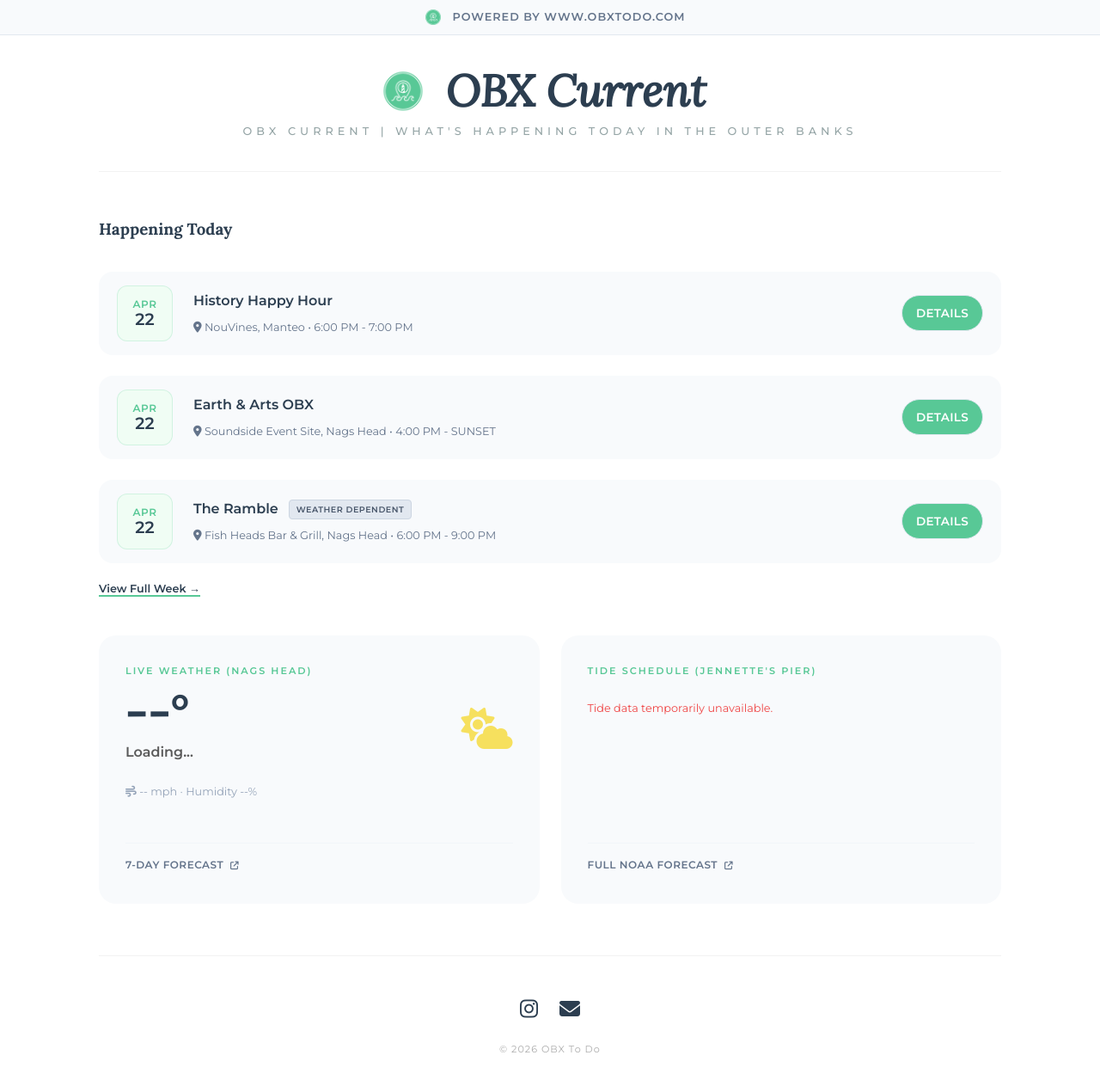
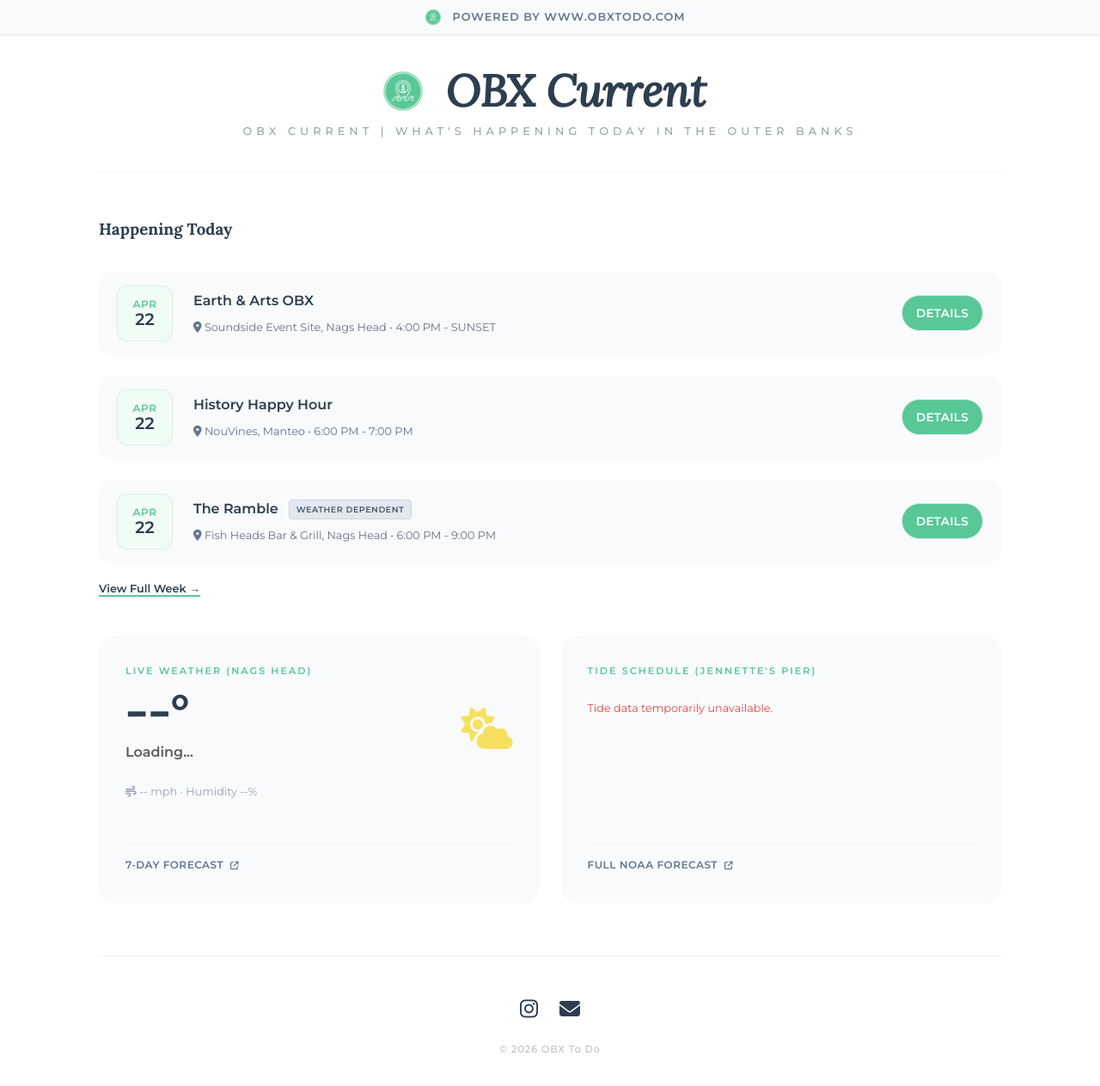
Before and after one commit to obxtodo/obxcurrent.com, a Jekyll site: the page built from index.html, in a window 1280 px wide and 1331 px high. Shown: the top 1263 px of the window at 86% size. Built offline with Jekyll 4.4.1, drawn with Linux system fonts in a browser that asks for light colours; part of the change alters nothing that is shown.

```diff
--- a/_data/events.yml
+++ b/_data/events.yml
@@ -1,29 +1,30 @@
-
 - name: "Family Night Fun"
   date: 2026-04-21
   time: "4:30 PM - 6:30 PM"
   location: "Kill Devil Hills Library"
   link: "https://www.facebook.com/events/2473439533078641"
-
+  sort_id: 202604211630
 
 - name: "Springing & Spritzing into Summer!"
   date: 2026-04-21
   time: "4:00 PM - 6:00 PM"
   location: "The Cottage Shop, Nags Head"
   link: "https://www.facebook.com/events/2156054365224722"
+  sort_id: 202604211600
 
+- name: "Earth & Arts OBX"
+  date: 2026-04-22
+  time: "4:00 PM - SUNSET"
+  location: "Soundside Event Site, Nags Head"
+  link: "https://nouvines.com/events"
+  sort_id: 202604221600
 
 - name: "History Happy Hour"
   date: 2026-04-22
   time: "6:00 PM - 7:00 PM"
   location: "NouVines, Manteo"
   link: "https://nouvines.com/events"
-
-- name: "Earth & Arts OBX"
-  date: 2026-04-22
-  time: "4:00 PM - SUNSET"
-  location: "Soundside Event Site, Nags Head"
-  link: "https://nouvines.com/events"
+  sort_id: 202604221800
 
 - name: "The Ramble"
   date: 2026-04-22
@@ -31,6 +32,14 @@
   other: "Weather Dependent"
   location: "Fish Heads Bar & Grill, Nags Head"
   link: "https://outerbanksthisweek.com/fishheads/events/ramble"
+  sort_id: 202604221800
+
+- name: "Spring Soirée @ The French Door"
+  date: 2026-04-23
+  time: "1:00 PM - 6:00 PM"
+  location: "The French Door, Nags Head"
+  link: "https://www.instagram.com/p/DXMMWjRDskT/"
+  sort_id: 202604231300
 
 - name: "Adam Nixon"
   date: 2026-04-23
@@ -38,7 +47,7 @@
   other: "Weather Dependent"
   location: "Fish Heads Bar & Grill, Nags Head"
   link: "https://outerbanksthisweek.com/fishheads/events/adam-nixon"
-
+  sort_id: 202604231800
 
 - name: "Jackie Burns"
   date: 2026-04-24
@@ -46,7 +55,36 @@
   other: "Weather Dependent"
   location: "Fish Heads Bar & Grill, Nags Head"
   link: "https://outerbanksthisweek.com/fishheads/events/jackie-burns"
+  sort_id: 202604241800
 
+- name: "GOODBYE ALIBI"
+  date: 2026-04-24
+  time: "6:30 PM - 9:30 PM"
+  location: "Outer Banks Brewing Station, Kill Devil Hills"
+  link: "https://www.obbrewing.com/events/goodbye-alibi"
+  sort_id: 202604241830
+
+- name: "Ocracoke Earth Day Celebration"
+  date: 2026-04-24
+  end_date: 2026-04-26
+  time: "7:00 PM"
+  location: "Ocracoke"
+  link: "https://www.ocracokealive.org/earthday.html"
+  sort_id: 202604241900
+
+- name: "Independent Bookstore Day"
+  date: 2026-04-25
+  time: "9:00 AM - 5:00 PM"
+  location: "Downtown Books, Manteo"
+  link: "https://www.instagram.com/p/DW9opyFkTGq/"
+  sort_id: 202604250900
+
+- name: "GET SCONED AND DYE Make-Your-Own Tie-Dye Session"
+  date: 2026-04-25
+  time: "11:00 AM"
+  location: "OBX Wake & Take, Nags Head"
+  link: "https://www.facebook.com/events/1932129197667393"
+  sort_id: 202604251100
 
 - name: "Micah Iverson"
   date: 2026-04-25
@@ -54,7 +92,21 @@
   other: "Weather Dependent"
   location: "Fish Heads Bar & Grill, Nags Head"
   link: "https://outerbanksthisweek.com/fishheads/events/micah-iverson"
+  sort_id: 202604251800
 
+- name: "Surfing for Autism Percent Day @ Whalehead Brewery"
+  date: 2026-04-25
+  time: "ALL DAY"
+  location: "Whalehead Brewery, Corolla"
+  link: "https://www.instagram.com/p/DXaAbdwFTEW/"
+  sort_id: 202604250000
+
+- name: "Skate! Kitty Hawk"
+  date: 2026-04-26
+  time: "12:00 PM - 2:00 PM"
+  location: "Kitty Hawk Skate Park"
+  link: "https://www.facebook.com/KittyHawkPolice/posts/-time-to-hit-the-pavement-the-kitty-hawk-police-department-invites-you-to-the-6t/1247190180892784/"
+  sort_id: 202604261200
 
 - name: "Phil Watson"
   date: 2026-04-26
@@ -62,7 +114,14 @@
   other: "Weather Dependent"
   location: "Fish Heads Bar & Grill, Nags Head"
   link: "https://outerbanksthisweek.com/fishheads/events/phil-watson"
+  sort_id: 202604261800
 
+- name: "The Brothers Comatose - Bluegrass Island Nights"
+  date: 2026-04-28
+  time: "6:30 PM - 9:30 PM"
+  location: "Roanoke Island Festival Park, Manteo"
+  link: "https://www.roanokeisland.com/news/events/brothers-comatose-bluegrass-island-nights"
+  sort_id: 202604281830
 
 - name: "The Walking Dolphins"
   date: 2026-04-29
@@ -70,7 +129,7 @@
   other: "Weather Dependent"
   location: "Fish Heads Bar & Grill, Nags Head"
   link: "https://outerbanksthisweek.com/fishheads/events/walking-dolphins"
-
+  sort_id: 202604291800
 
 - name: "Graham Outten"
   date: 2026-04-30
@@ -78,7 +137,15 @@
   other: "Weather Dependent"
   location: "Fish Heads Bar & Grill, Nags Head"
   link: "https://outerbanksthisweek.com/fishheads/events/graham-outten-live"
+  sort_id: 202604301800
 
+- name: "OBX Rod & Custom Festival"
+  date: 2026-04-30
+  end_date: 2026-05-02
+  time: "10:00 AM - 6:00 PM"
+  location: "Soundside Event Site, Nags Head"
+  link: "https://obxrodandcustomfestival.com/"
+  sort_id: 202604301000
 
 - name: "Bryan Campbell"
   date: 2026-05-01
@@ -86,7 +153,7 @@
   other: "Weather Dependent"
   location: "Fish Heads Bar & Grill, Nags Head"
   link: "https://outerbanksthisweek.com/fishheads/events/bryan-campbell"
-
+  sort_id: 202605011800
 
 - name: "Adam Nixon"
   date: 2026-05-02
@@ -94,7 +161,7 @@
   other: "Weather Dependent"
   location: "Fish Heads Bar & Grill, Nags Head"
   link: "https://outerbanksthisweek.com/fishheads/events/adam-nixon"
-
+  sort_id: 202605021800
 
 - name: "Suzie Jacuzzi"
   date: 2026-05-03
@@ -102,7 +169,7 @@
   other: "Weather Dependent"
   location: "Fish Heads Bar & Grill, Nags Head"
   link: "https://outerbanksthisweek.com/fishheads/events/suzie-jacuzzi"
-
+  sort_id: 202605031800
 
 - name: "TV 3 (Tom Vinick)"
   date: 2026-05-06
@@ -110,7 +177,7 @@
   other: "Weather Dependent"
   location: "Fish Heads Bar & Grill, Nags Head"
   link: "https://outerbanksthisweek.com/fishheads/events/tv-3-tom-vinick"
-
+  sort_id: 202605061800
 
 - name: "Brad Privott"
   date: 2026-05-07
@@ -118,7 +185,14 @@
   other: "Weather Dependent"
   location: "Fish Heads Bar & Grill, Nags Head"
   link: "https://outerbanksthisweek.com/fishheads/events/brad-privott"
+  sort_id: 202605071800
 
+- name: "Dare County KidsFest"
+  date: 2026-05-08
+  time: "9:30 AM - 12:30 PM"
+  location: "Roanoke Island Festival Park, Manteo"
+  link: "https://www.roanokeisland.com/news/events/kidsfest-0"
+  sort_id: 202605080930
 
 - name: "Micah Iverson"
   date: 2026-05-08
@@ -126,7 +200,21 @@
   other: "Weather Dependent"
   location: "Fish Heads Bar & Grill, Nags Head"
   link: "https://outerbanksthisweek.com/fishheads/events/micah-iverson"
+  sort_id: 202605081800
 
+- name: "Artrageous Kids Art Festival"
+  date: 2026-05-09
+  time: "10:00 AM - 2:00 PM"
+  location: "Dowdy Park, Nags Head"
+  link: "https://www.darearts.org/artrageous"
+  sort_id: 202605091000
+
+- name: "Michael Cleveland & Flamekeeper - Bluegrass Island Nights"
+  date: 2026-05-09
+  time: "6:30 PM - 9:30 PM"
+  location: "Roanoke Island Festival Park, Manteo"
+  link: "https://www.roanokeisland.com/news/events/michael-cleveland-flamekeeper-bluegrass-island-nights"
+  sort_id: 202605091830
 
 - name: "Brooke & Nick"
   date: 2026-05-09
@@ -134,7 +222,7 @@
   other: "Weather Dependent"
   location: "Fish Heads Bar & Grill, Nags Head"
   link: "https://outerbanksthisweek.com/fishheads/events/brooke-nick"
-
+  sort_id: 202605091800
 
 - name: "Phil Watson"
   date: 2026-05-10
@@ -142,7 +230,7 @@
   other: "Weather Dependent"
   location: "Fish Heads Bar & Grill, Nags Head"
   link: "https://outerbanksthisweek.com/fishheads/events/phil-watson"
-
+  sort_id: 202605101800
 
 - name: "Jeremy & The Generations"
   date: 2026-05-13
@@ -150,7 +238,7 @@
   other: "Weather Dependent"
   location: "Fish Heads Bar & Grill, Nags Head"
   link: "https://outerbanksthisweek.com/fishheads/events/jeremy-generations"
-
+  sort_id: 202605131800
 
 - name: "Brad Privott"
   date: 2026-05-14
@@ -158,7 +246,22 @@
   other: "Weather Dependent"
   location: "Fish Heads Bar & Grill, Nags Head"
   link: "https://outerbanksthisweek.com/fishheads/events/brad-privott"
+  sort_id: 202605141800
 
+- name: "54th Annual Hang Gliding Spectacular"
+  date: 2026-05-14
+  end_date: 2026-05-17
+  time: "All Day"
+  location: "Jockey's Ridge State Park"
+  link: "https://www.kittyhawk.com/event/hang-gliding-spectacular/"
+  sort_id: 202605140000
+
+- name: "Concert on the Dunes"
+  date: 2026-05-15
+  time: "6:00 PM"
+  location: "Jockey's Ridge State Park"
+  link: "https://friendsofjockeysridge.org/news-events/concert-on-the-dunes/"
+  sort_id: 202605151800
 
 - name: "Jay Decosta"
   date: 2026-05-15
@@ -166,7 +269,14 @@
   other: "Weather Dependent"
   location: "Fish Heads Bar & Grill, Nags Head"
   link: "https://outerbanksthisweek.com/fishheads/events/jay-decosta"
+  sort_id: 202605151800
 
+- name: "Manteo Spring Litter Pick-up"
+  date: 2026-05-16
+  time: "9:00 AM - 11:00 AM"
+  location: "Roanoke Island Maritime Museum, Manteo"
+  link: "https://www.manteonc.gov/departments/community-and-economic-development/special-events/town-sponsored-events/rodney-crow-murray-annual-litter-pick-ups"
+  sort_id: 202605160900
 
 - name: "Jay Decosta"
   date: 2026-05-16
@@ -174,7 +284,7 @@
   other: "Weather Dependent"
   location: "Fish Heads Bar & Grill, Nags Head"
   link: "https://outerbanksthisweek.com/fishheads/events/jay-decosta"
-
+  sort_id: 202605161200
 
 - name: "Ty Fleming"
   date: 2026-05-16
@@ -182,7 +292,7 @@
   other: "Weather Dependent"
   location: "Fish Heads Bar & Grill, Nags Head"
   link: "https://outerbanksthisweek.com/fishheads/events/ty-fleming"
-
+  sort_id: 202605161800
 
 - name: "Dan Rosnato"
   date: 2026-05-17
@@ -190,7 +300,7 @@
   other: "Weather Dependent"
   location: "Fish Heads Bar & Grill, Nags Head"
   link: "https://outerbanksthisweek.com/fishheads/events/dan-rosnato"
-
+  sort_id: 202605171800
 
 - name: "Jeremy & The Generations"
   date: 2026-05-20
@@ -198,7 +308,7 @@
   other: "Weather Dependent"
   location: "Fish Heads Bar & Grill, Nags Head"
   link: "https://outerbanksthisweek.com/fishheads/events/jeremy-generations"
-
+  sort_id: 202605201800
 
 - name: "Adam Nixon"
   date: 2026-05-21
@@ -206,7 +316,7 @@
   other: "Weather Dependent"
   location: "Fish Heads Bar & Grill, Nags Head"
   link: "https://outerbanksthisweek.com/fishheads/events/adam-nixon"
-
+  sort_id: 202605211800
 
 - name: "Micah Iverson"
   date: 2026-05-22
@@ -214,7 +324,7 @@
   other: "Weather Dependent"
   location: "Fish Heads Bar & Grill, Nags Head"
   link: "https://outerbanksthisweek.com/fishheads/events/micah-iverson"
-
+  sort_id: 202605221800
 
 - name: "Drew Freeland"
   date: 2026-05-23
@@ -222,111 +332,14 @@
   other: "Weather Dependent"
   location: "Fish Heads Bar & Grill, Nags Head"
   link: "https://outerbanksthisweek.com/fishheads/events/drew-freeland"
-
-
-
-- name: "Spring Soirée @ The French Door"
-  date: 2026-04-23
-  time: "1:00 PM - 6:00 PM"
-  location: "The French Door, Nags Head"
-  link: "https://www.instagram.com/p/DXMMWjRDskT/"
-
-- name: "GOODBYE ALIBI"
-  date: 2026-04-24
-  time: "6:30 PM - 9:30 PM"
-  location: "Outer Banks Brewing Station, Kill Devil Hills"
-  link: "https://www.obbrewing.com/events/goodbye-alibi"
-
-- name: "Ocracoke Earth Day Celebration"
-  date: 2026-04-24
-  end_date: 2026-04-26
-  time: "7:00 PM"
-  location: "Ocracoke"
-  link: "https://www.ocracokealive.org/earthday.html"
-
-- name: "GET SCONED AND DYE Make-Your-Own Tie-Dye Session"
-  date: 2026-04-25
-  time: "11:00 AM"
-  location: "OBX Wake & Take, Nags Head"
-  link: "https://www.facebook.com/events/1932129197667393"
-
-- name: "Surfing for Autism Percent Day @ Whalehead Brewery"
-  date: 2026-04-25
-  time: "ALL DAY"
-  location: "Whalehead Brewery, Corolla"
-  link: "https://www.instagram.com/p/DXaAbdwFTEW/"
-
-- name: "Independent Bookstore Day"
-  date: 2026-04-25
-  time: "9:00 AM - 5:00 PM"
-  location: "Downtown Books, Manteo"
-  link: "https://www.instagram.com/p/DW9opyFkTGq/"
-
-
-- name: "Skate! Kitty Hawk"
-  date: 2026-04-26
-  time: "12:00 PM - 2:00 PM"
-  location: "Kitty Hawk Skate Park"
-  link: "https://www.facebook.com/KittyHawkPolice/posts/-time-to-hit-the-pavement-the-kitty-hawk-police-department-invites-you-to-the-6t/1247190180892784/"
-
-
-- name: "The Brothers Comatose - Bluegrass Island Nights"
-  date: 2026-04-28
-  time: "6:30 PM - 9:30 PM"
-  location: "Roanoke Island Festival Park, Manteo"
-  link: "https://www.roanokeisland.com/news/events/brothers-comatose-bluegrass-island-nights"
-
-- name: "OBX Rod & Custom Festival"
-  date: 2026-04-30
-  end_date: 2026-05-02
-  time: "10:00 AM - 6:00 PM"
-  location: "Soundside Event Site, Nags Head"
-  link: "https://obxrodandcustomfestival.com/"
-
-
-- name: "Dare County KidsFest"
-  date: 2026-05-08
-  time: "9:30 AM - 12:30 PM"
-  location: "Roanoke Island Festival Park, Manteo"
-  link: "https://www.roanokeisland.com/news/events/kidsfest-0"
-
-- name: "Artrageous Kids Art Festival"
-  date: 2026-05-09
-  time: "10:00 AM - 2:00 PM"
-  location: "Dowdy Park, Nags Head"
-  link: "https://www.darearts.org/artrageous"
-
-- name: "Michael Cleveland & Flamekeeper - Bluegrass Island Nights"
-  date: 2026-05-09
-  time: "6:30 PM - 9:30 PM"
-  location: "Roanoke Island Festival Park, Manteo"
-  link: "https://www.roanokeisland.com/news/events/michael-cleveland-flamekeeper-bluegrass-island-nights"
-
-- name: "54th Annual Hang Gliding Spectacular"
-  date: 2026-05-14
-  end_date: 2026-05-17
-  time: "All Day"
-  location: "Jockey's Ridge State Park"
-  link: "https://www.kittyhawk.com/event/hang-gliding-spectacular/"
-
-- name: "Concert on the Dunes"
-  date: 2026-05-15
-  time: "6:00 PM"
-  location: "Jockey's Ridge State Park"
-  link: "https://friendsofjockeysridge.org/news-events/concert-on-the-dunes/"
-
-- name: "Manteo Spring Litter Pick-up"
-  date: 2026-05-16
-  time: "9:00 AM - 11:00 AM"
-  location: "Roanoke Island Maritime Museum, Manteo"
-  link: "https://www.manteonc.gov/departments/community-and-economic-development/special-events/town-sponsored-events/rodney-crow-murray-annual-litter-pick-ups"
-
+  sort_id: 202605231900
 
 - name: "The Wailers"
   date: 2026-05-25
   time: "8:00 PM"
   location: "Outer Banks Brewing Station, Kill Devil Hills"
   link: "https://www.obbrewing.com/events/the-wailers"
+  sort_id: 202605252000
 
 - name: "Ocracoke Festival"
   date: 2026-06-05
@@ -334,25 +347,21 @@
   time: "ALL DAY"
   location: "Ocracoke"
   link: "https://www.visitocracokenc.com/event/ocrafolk-festival-4/"
-
+  sort_id: 202606050000
 
 - name: "Dare Day Dockside"
   date: 2026-06-06
   time: "10:00 AM - 5:00 PM"
   location: "Wanchese Marina, Wanchese"
   link: "https://outerbanksthisweek.com/wanchesemarina/events/dare-day-dockside"
+  sort_id: 202606061000
 
 - name: "Joe Russo's Almost Dead"
   date: 2026-06-12
   time: "6:30 PM"
   location: "Roanoke Island Festival Park, Manteo"
   link: "https://www.roanokeisland.com/news/events/joe-russos-almost-dead-0"
-
-- name: "Kool & The Gang"
-  date: 2026-06-13
-  time: "6:30 PM"
-  location: "Roanoke Island Festival Park, Manteo"
-  link: "https://www.roanokeisland.com/news/events/kool-gang"
+  sort_id: 202606121830
 
 - name: "Rogallo Kite Festival"
   date: 2026-06-12
@@ -360,42 +369,56 @@
   time: "10:00 AM - 4:00 PM"
   location: "Jockey's Ridge State Park"
   link: "https://www.kittyhawk.com/event/rogallo-kite-festival/"
+  sort_id: 202606121000
+
+- name: "Kool & The Gang"
+  date: 2026-06-13
+  time: "6:30 PM"
+  location: "Roanoke Island Festival Park, Manteo"
+  link: "https://www.roanokeisland.com/news/events/kool-gang"
+  sort_id: 202606131830
 
 - name: "String Cheese Incident"
   date: 2026-06-21
   time: "6:45 PM"
   location: "Roanoke Island Festival Park, Manteo"
   link: "https://www.roanokeisland.com/news/events/evening-string-cheese-incident"
+  sort_id: 202606211845
 
 - name: "Freedom 5k"
   date: 2026-07-03
   time: "7:30 PM"
   location: "Kill Devil Hills"
   link: "https://www.theobxrunningcompany.com/5k-run-july-4th-outer-banks.html"
+  sort_id: 202607031930
 
 - name: "Duck: Fourth of July Parade"
   date: 2026-07-04
   time: "9:20 PM"
   location: "Duck"
   link: "https://ducknc.gov/recreation-special-events/4th-of-july/"
+  sort_id: 202607042120
 
 - name: "Kill Devil Hills: Fourth of July Fireworks Show"
   date: 2026-07-04
   time: "9:15 PM"
   location: "Avalon Pier, Kill Devil Hills"
   link: "https://events.dncr.nc.gov/event/town-of-kill-devil-hills-independence-day-fireworks-show"
+  sort_id: 202607042115
 
 - name: "Nags Head: Fourth of July Fireworks Show"
   date: 2026-07-04
   time: "9:20 PM"
   location: "Nags Head Fishing Pier, Nags Head"
   link: "https://events.dncr.nc.gov/event/nags-head-fourth-of-july-fireworks-show"
+  sort_id: 202607042120
 
 - name: "moe. & Umphrey's McGee"
   date: 2026-07-09
   time: "6:30 PM"
   location: "Roanoke Island Festival Park, Manteo"
   link: "https://www.roanokeisland.com/news/events/live-obx-moementum-tour-umphreys-mcgee-moe"
+  sort_id: 202607091830
 
 - name: "Wright Kite Festival"
   date: 2026-07-17
@@ -403,25 +426,29 @@
   time: "10:00 AM - 4:00 PM"
   location: "Wright Brothers National Memorial"
   link: "https://www.kittyhawk.com/event/wright-kite-festival/"
+  sort_id: 202607171000
 
-- name: "Moby Festival at Whalebone"
+- name: "Maby Festival at Whalebone"
   date: 2026-07-24
   end_date: 2026-07-25
   time: "All Day"
   location: "Whalebone Junction, Nags Head"
   link: "https://www.kittyhawk.com/event/moby-fest/"
+  sort_id: 202607240000
 
 - name: "20th Annual OBX Watermelon Festival"
   date: 2026-08-06
   time: "10:00 AM - 4:00 PM"
   location: "Kitty Hawk Kites, Nags Head"
   link: "https://www.kittyhawk.com/event/outer-banks-watermelon-festival/"
+  sort_id: 202608061000
 
 - name: "Ocracoke Seafood Festival"
   date: 2026-09-05
   time: "2:00 PM"
   location: "Ocracoke"
   link: "https://www.visitocracokenc.com/event/ocracoke-seafood-festival-health-center-benefit-3/"
+  sort_id: 202609051400
 
 - name: "Outer Banks Pride Fest"
   date: 2026-09-11
@@ -429,3 +456,4 @@
   time: "12:00 PM - 6:00 PM"
   location: "Roanoke Island Festival Park, Manteo"
   link: "https://www.obxpridefest.com"
+  sort_id: 202609111200
```
